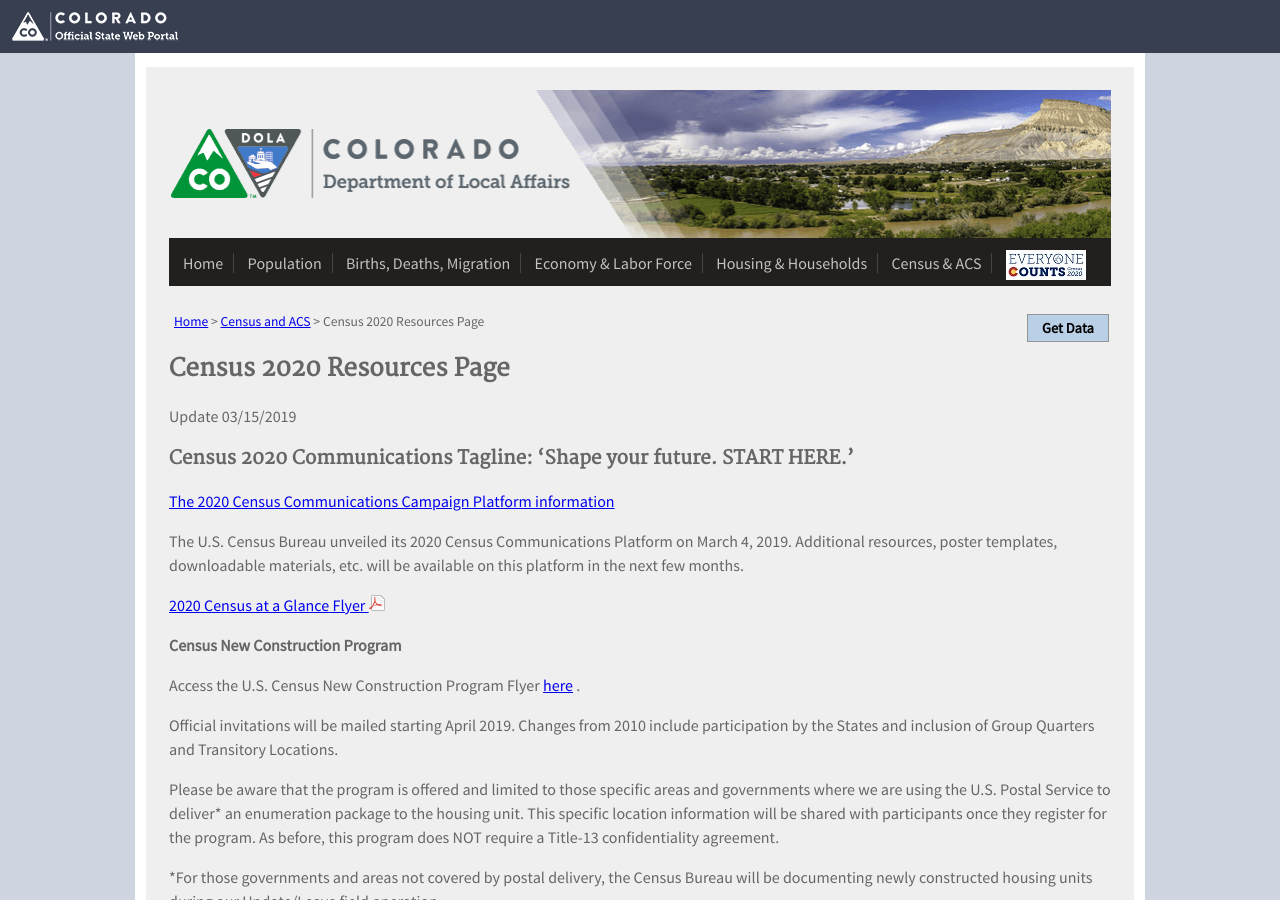
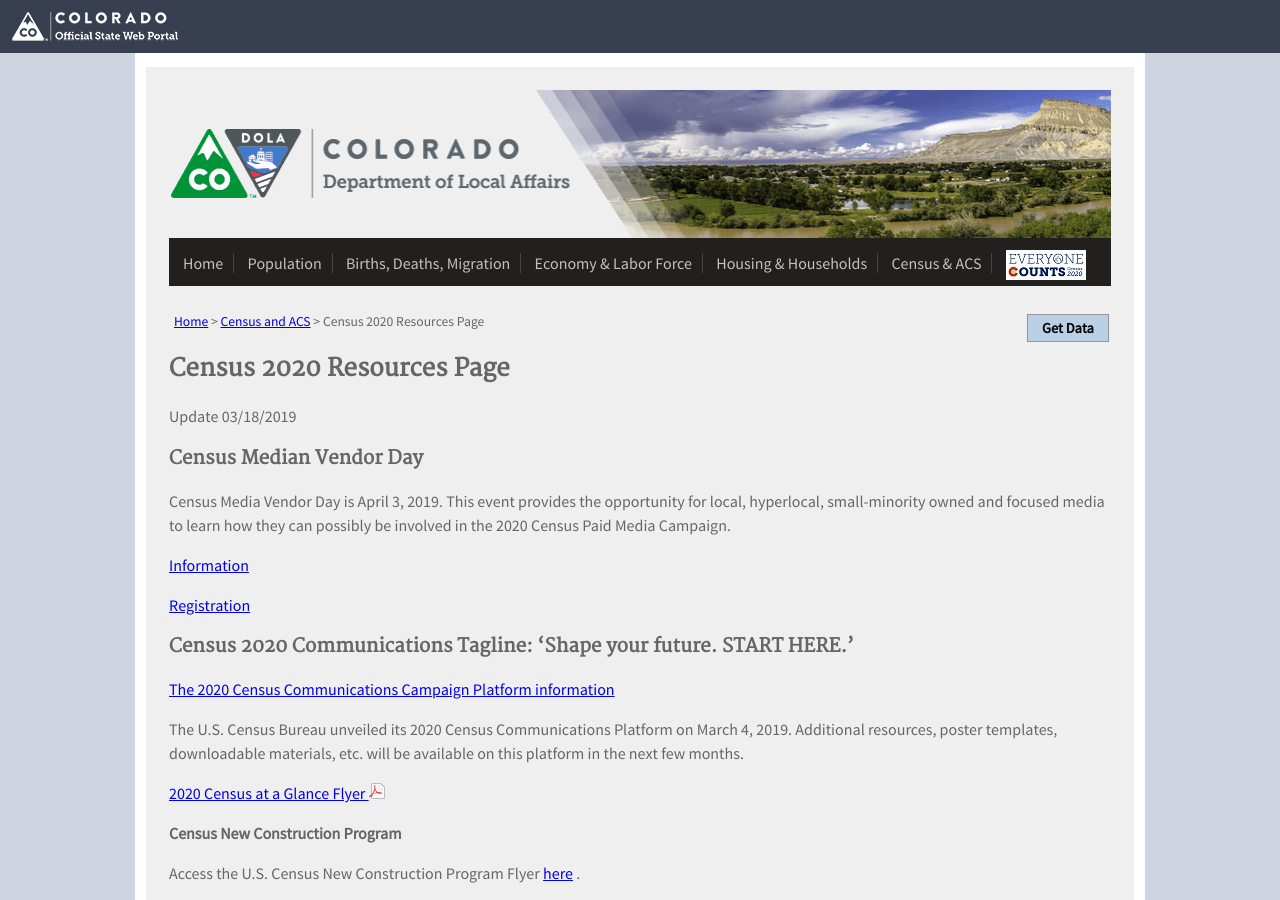
Before and after one commit to TBleess/Website_New, a Jekyll site: the page built from pages/5_CensusACS/2020-resources.md, in a window 1280 px wide and 900 px high. Built offline with Jekyll 4.4.1, drawn with Linux system fonts in a browser that asks for light colours.

Commit message:
Update 2020-resources.md

```diff
--- a/pages/5_CensusACS/2020-resources.md
+++ b/pages/5_CensusACS/2020-resources.md
@@ -8,7 +8,15 @@
 
 ## Census 2020 Resources Page
 
-Update 03/15/2019
+Update 03/18/2019
+
+### Census Median Vendor Day
+
+Census Media Vendor Day is April 3, 2019.  This event provides the opportunity for local, hyperlocal, small-minority owned and focused media to learn how they can possibly be involved in the 2020 Census Paid Media Campaign.
+
+[Information](https://www.census.gov/about/business-opportunities/opportunities/2020-opps/2020-census-paid-media.html)
+
+[Registration](www.2020NYC.eventbrite.com)
 
 ### Census 2020 Communications Tagline: 'Shape your future. START HERE.'
 
```
